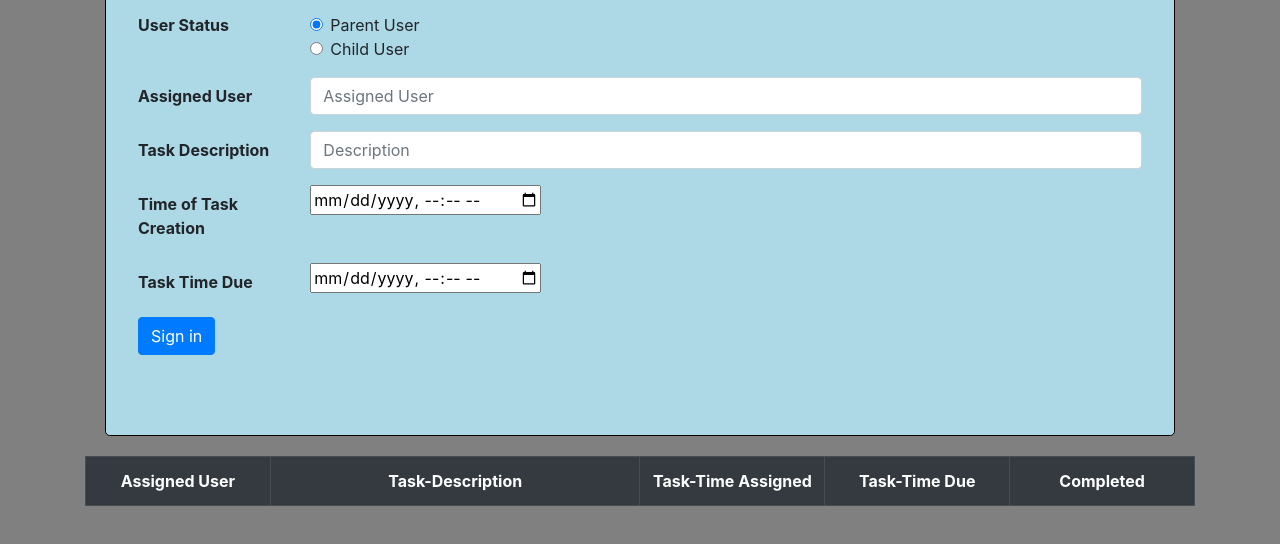
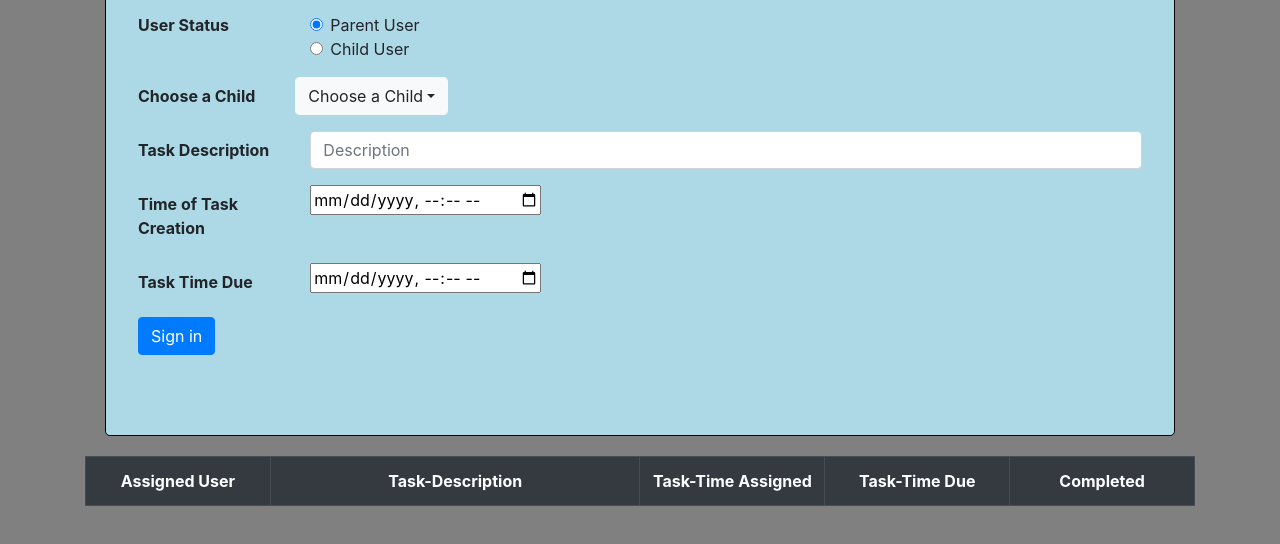
Before and after one commit to jletard/ToDoCrudApp, a website: page index.html in a window 1280 px wide. Both pictures are taken after a click on the radio button "Parent User". Shown: the part 172-716 px from the top of the page. Drawn offline with nearby package versions, Linux system fonts and the light colour scheme.

Commit message:
Added drop down menu to choose a child for tasks

```diff
--- a/index.html
+++ b/index.html
@@ -41,9 +41,15 @@
 
             <div class="adultinput" id="adult-form">
                 <div class="form-group row" id="adult1">
-                    <label for="input-task-user" class="col-sm-2 col-form-label" ><strong>Assigned User</strong></label>
-                    <div class="col-sm-10">
-                        <input type="text" class="form-control" id="input-task-user" placeholder="Assigned User">
+                    <label for="dropdownMenuButton" class="col-sm-2 col-form-label" ><strong>Choose a Child</strong></label>
+                    <div id="dropdown">
+
+                        <button class="btn btn-light dropdown-toggle form-control " type="button" id="dropdownMenuButton" data-toggle="dropdown" aria-expanded="false">Choose a Child</button>
+                        <div class="dropdown-menu" aria-labelledby="dropdownMenuButton">
+                            <a class="dropdown-item" href="#">Jimmy</a> <!-- going to have to create a function to add each child into this when child user is created-->
+                            <a class="dropdown-item" href="#">Milton</a>
+                            <a class="dropdown-item" href="#">Carlos</a>
+                        </div>
                     </div>
                 </div>
 
```
